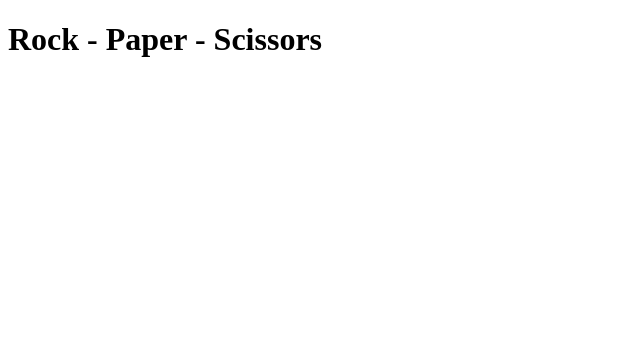
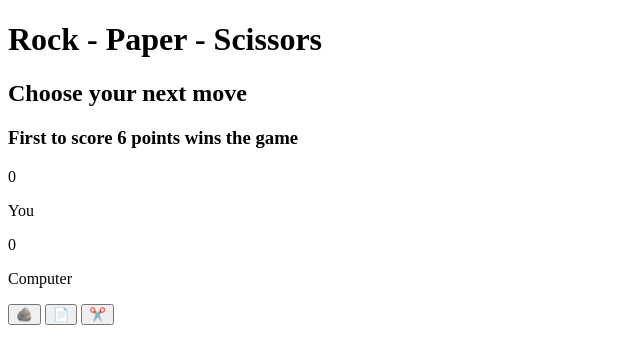
Before and after one commit to pietrodev07/rock-paper-scissors, a plain HTML site: page index.html in a window 1280 px wide. Shown: the whole page, without its empty margins (0-640 px from the left). Drawn offline with Linux system fonts and the light colour scheme.

Commit message:
feat: add main section in index.html

```diff
--- a/index.html
+++ b/index.html
@@ -14,6 +14,31 @@
     <h1>Rock - Paper - Scissors</h1>
   </header>
 
+  <main class="main">
+
+    <div class="scoreboard">
+      <h2 class="won-lost" id="won-lost">Choose your next move</h2>
+      <h3 class="score-message" id="score-message">First to score 6 points wins the game</h3>
+      <div class="scores-container">
+        <div class="score-box">
+          <div class="score" id="player-score">0</div>
+          <p class="player">You</p>
+        </div>
+        <div class="score-box">
+          <div class="score" id="cpu-score">0</div>
+          <p class="cpu">Computer</p>
+        </div>
+      </div>
+    </div>
+
+    <div class="buttons-container">
+      <button class="btn" id="rock-button" value="rock">&#129704;</button>
+      <button class="btn" id="paper-button" value="paper">&#128196</button>
+      <button class="btn" id="scissors-button" value="scissors">&#9986;&#65039;</button>
+    </div>
+
+  </main>
+
   <!-- JavaScript -->
   <script src="./js/main.js"></script>
 
```
